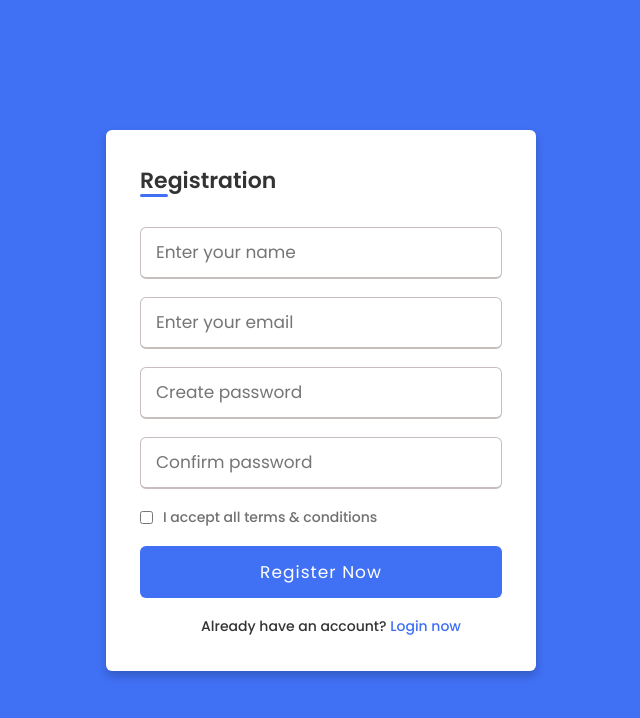
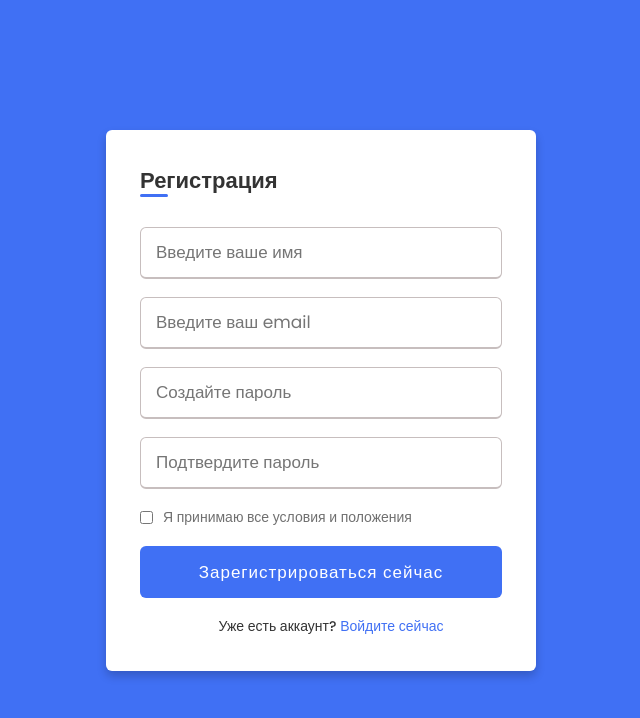
Before and after one commit to gulimzzhan/back_ass1, a website: page public/index.html in a window 1280 px wide. Shown: the whole page, without its empty margins (319-959 px from the left). Drawn offline with Linux system fonts and the light colour scheme.

Commit message:
added comments

```diff
--- a/public/index.html
+++ b/public/index.html
@@ -4,59 +4,73 @@
 <head>
     <meta charset="UTF-8">
     <meta name="viewport" content="width=device-width, initial-scale=1.0">
-    <title>Registration or Login Form</title>
+    <title>Форма Регистрации или Входа</title>
     <link rel="stylesheet" href="./css/style.css">
 </head>
 
 <body>
     <div class="wrapper">
+        <!-- Форма Регистрации -->
         <div id="registrationForm">
-            <h2>Registration</h2>
+            <h2>Регистрация</h2>
             <form action="/register" method="post" id="registerForm" onsubmit="return registerUser()">
+                <!-- Поле для ввода имени -->
                 <div class="input-box">
-                    <input type="text" name="name" placeholder="Enter your name" required>
+                    <input type="text" name="name" placeholder="Введите ваше имя" required>
                 </div>
+                <!-- Поле для ввода электронной почты -->
                 <div class="input-box">
-                    <input type="text" name="email" placeholder="Enter your email" required>
+                    <input type="text" name="email" placeholder="Введите ваш email" required>
                 </div>
+                <!-- Поле для ввода пароля -->
                 <div class="input-box">
-                    <input type="password" name="password" placeholder="Create password" required>
+                    <input type="password" name="password" placeholder="Создайте пароль" required>
                 </div>
+                <!-- Поле для подтверждения пароля -->
                 <div class="input-box">
-                    <input type="password" name="confirmPassword" placeholder="Confirm password" required>
+                    <input type="password" name="confirmPassword" placeholder="Подтвердите пароль" required>
                 </div>
+                <!-- Поле для согласия с условиями -->
                 <div class="policy">
                     <input type="checkbox" required>
-                    <h3>I accept all terms & conditions</h3>
+                    <h3>Я принимаю все условия и положения</h3>
                 </div>
+                <!-- Кнопка отправки формы регистрации -->
                 <div class="input-box button">
-                    <input type="submit" value="Register Now">
+                    <input type="submit" value="Зарегистрироваться сейчас">
                 </div>
+                <!-- Сообщение о наличии аккаунта с возможностью перехода к форме входа -->
                 <div class="text">
-                    <h3>Already have an account? <a href="#" onclick="toggleForm('loginForm')">Login now</a></h3>
+                    <h3>Уже есть аккаунт? <a href="#" onclick="toggleForm('loginForm')">Войдите сейчас</a></h3>
                 </div>
             </form>
         </div>
 
+        <!-- Форма Входа -->
         <div id="loginForm" style="display: none;">
-            <h2>Login</h2>
+            <h2>Вход</h2>
             <form action="/login" method="post" id="loginForm" onsubmit="return loginUser()">
+                <!-- Поле для ввода имени пользователя (email) -->
                 <div class="input-box">
-                    <input type="text" name="username" placeholder="Enter your username" required>
+                    <input type="text" name="username" placeholder="Введите ваше имя пользователя" required>
                 </div>
+                <!-- Поле для ввода пароля -->
                 <div class="input-box">
-                    <input type="password" name="password" placeholder="Enter your password" required>
+                    <input type="password" name="password" placeholder="Введите ваш пароль" required>
                 </div>
+                <!-- Кнопка отправки формы входа -->
                 <div class="input-box button">
-                    <input type="submit" value="Login">
+                    <input type="submit" value="Войти">
                 </div>
+                <!-- Сообщение о возможности регистрации с переходом к форме регистрации -->
                 <div class="text">
-                    <h3>Don't have an account? <a href="#" onclick="toggleForm('registrationForm')">Register now</a></h3>
+                    <h3>Нет аккаунта? <a href="#" onclick="toggleForm('registrationForm')">Зарегистрируйтесь сейчас</a></h3>
                 </div>
             </form>
         </div>
     </div>
 
+    <!-- Подключение скрипта для переключения между формами -->
     <script src="./js/index.js"></script>
 </body>
 
```
